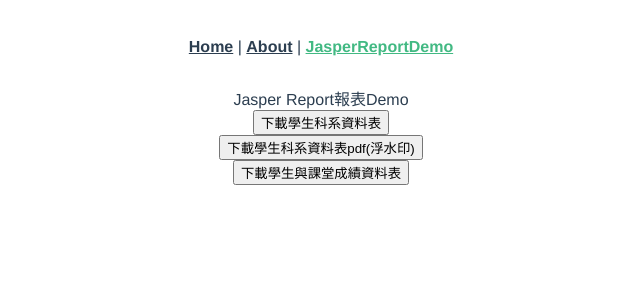
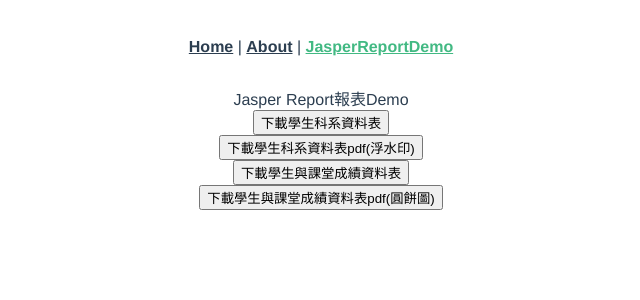
Before and after one commit to Jesse7073/2024IThome_Demo_Front, a Vue app: page /#/jasperDemo in a window 1280 px wide. Shown: the top 300 px of the page, without its empty margins (319-959 px from the left). Built offline with nearby package versions, Linux system fonts and the light colour scheme.

Commit message:
串接 匯出pdf含圓餅圖API

```diff
--- a/src/api/JasperReportApi.js
+++ b/src/api/JasperReportApi.js
@@ -16,4 +16,9 @@
         const result = httpBlob.get(`/jasper/studentAndDepartmentDataMarkReport`);
         return result;
     },
+
+    async getStudentAndDepartmentDataPieChartReport() {
+        const result = httpBlob.get(`/jasper/studentAndDepartmentDataPieChartReport`);
+        return result;
+    },
 }
--- a/src/views/JasperDemo/JasperDemo.js
+++ b/src/views/JasperDemo/JasperDemo.js
@@ -24,5 +24,10 @@
         let result = await JasperReportApi.getStudentAndDepartmentDataMarkReport();
         FileUtil.downloadFile(result);
       },
+
+      async downloadStudentAndDepartmentDataPieChartReport() {
+        let result = await JasperReportApi.getStudentAndDepartmentDataPieChartReport();
+        FileUtil.downloadFile(result);
+      },
     },
 };
--- a/src/views/JasperDemo/JasperDemo.vue
+++ b/src/views/JasperDemo/JasperDemo.vue
@@ -10,6 +10,9 @@
         <div>
             <button @click="downloadStudentCourseScoreDataReportExcel">下載學生與課堂成績資料表</button>
         </div>
+        <div>
+            <button @click="downloadStudentAndDepartmentDataPieChartReport">下載學生與課堂成績資料表pdf(圓餅圖)</button>
+        </div>
     </div>
 </template>
 
```
